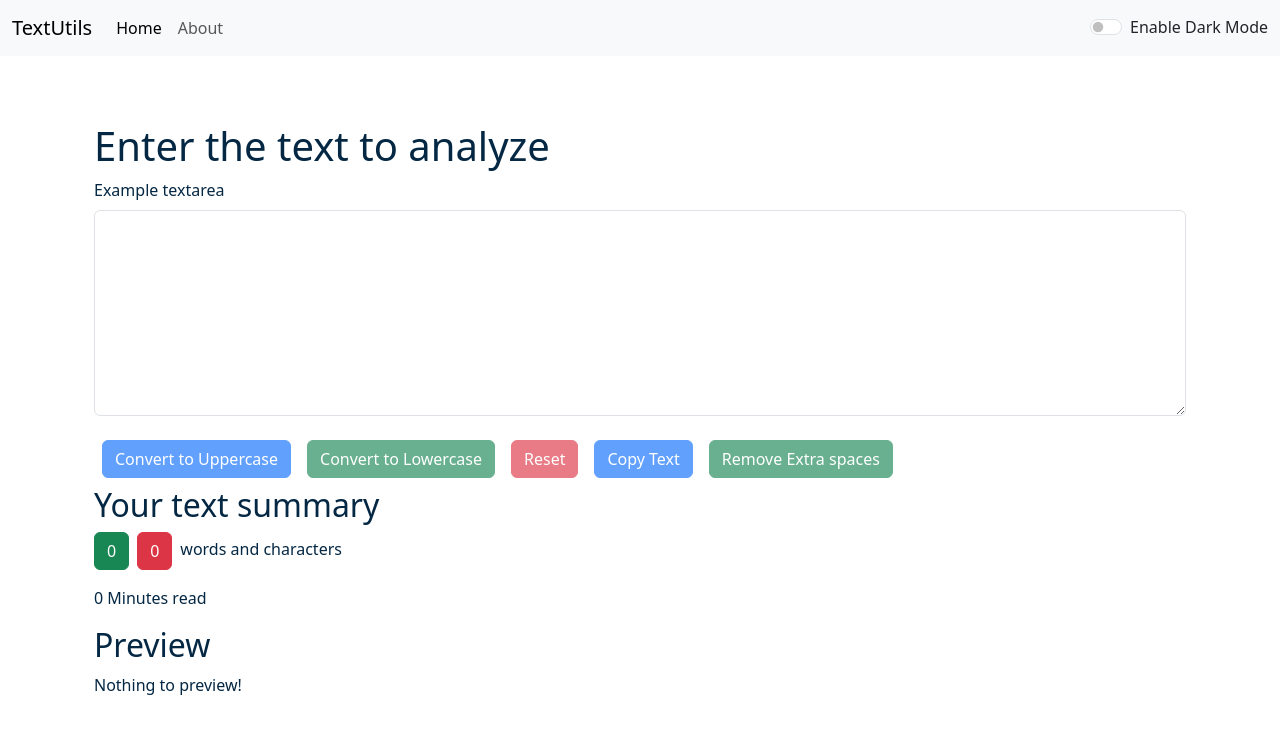
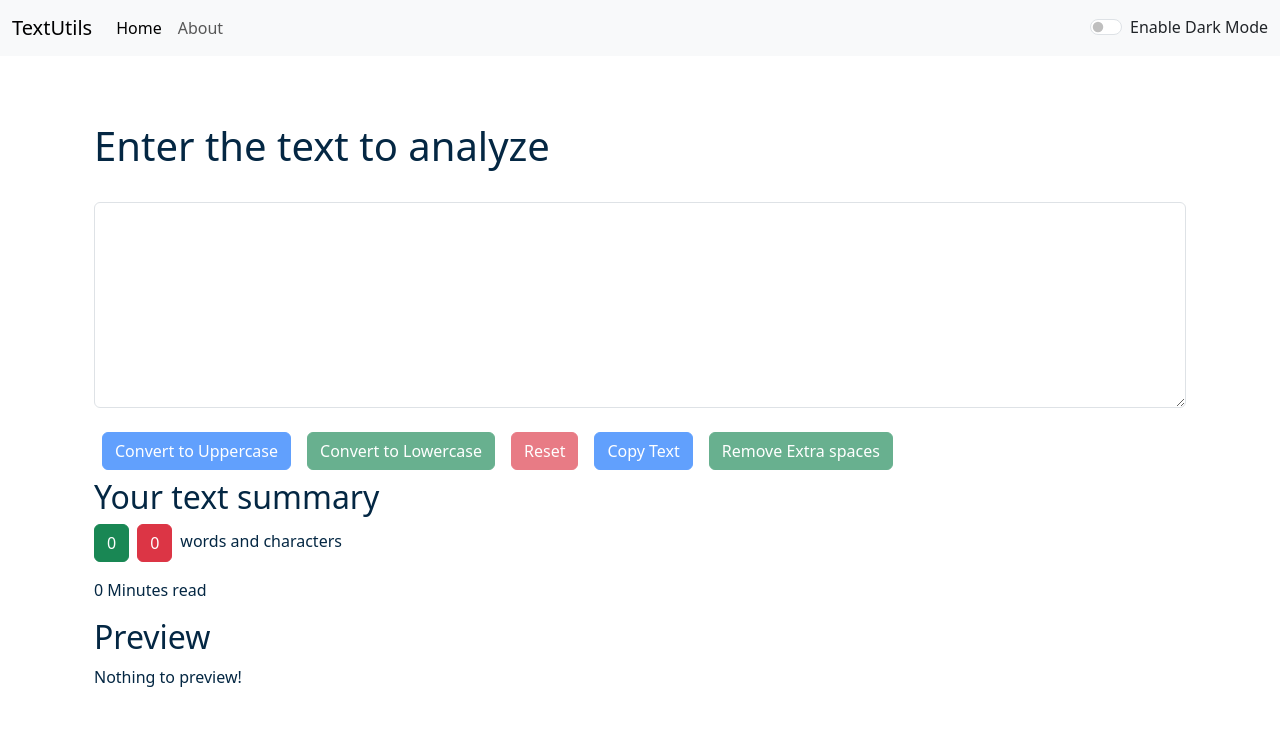
Before and after one commit to gurpreetsinghkherki/TextUtiles, a React (Create React App) app: page / in a window 1280 px wide. Shown: the top 734 px of the page. Built offline with nearby package versions, Linux system fonts and the light colour scheme.

Commit message:
remove text

```diff
--- a/src/components/TextForm.js
+++ b/src/components/TextForm.js
@@ -56,7 +56,7 @@ import React, {useState} from 'react'
              <div className='container' style={{color:props.mode==='dark' ? 'white': '#042743'}}>
                  <h1>{props.heading}</h1>
                  <div className="mb-3" >
-                     <label htmlFor="myBox" className="form-label">Example textarea</label>
+                     <label htmlFor="myBox" className="form-label"></label>
                      <textarea className="form-control" value={text} onChange={handleOnChange} style={{backgroundColor: props.mode === 'dark' ? '#042743':'white', color:props.mode==='dark' ? 'white': '#042743'}} id="myBox" rows="8"></textarea>
                  </div>
                  <button disabled={text.length===0} className='btn btn-primary mx-2 my-2' onClick={handleUpclick2}>Convert to Uppercase</button>
```
